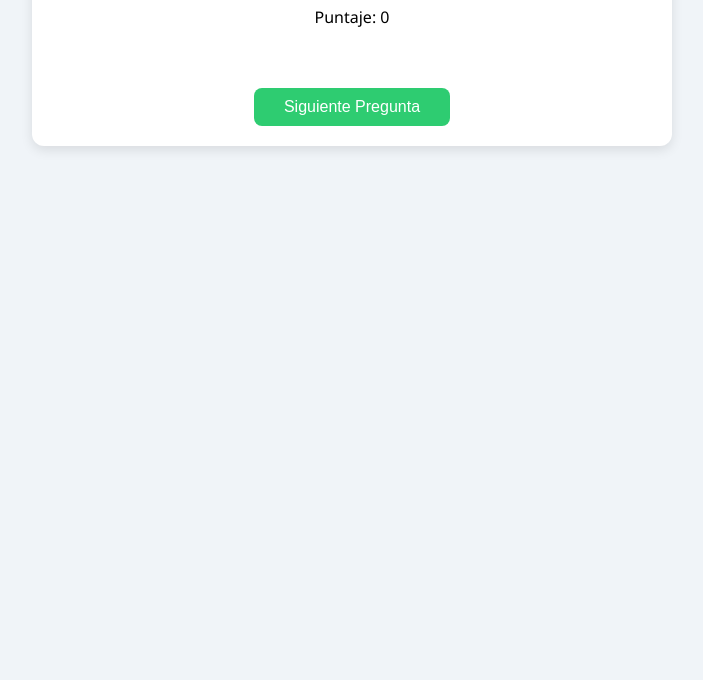
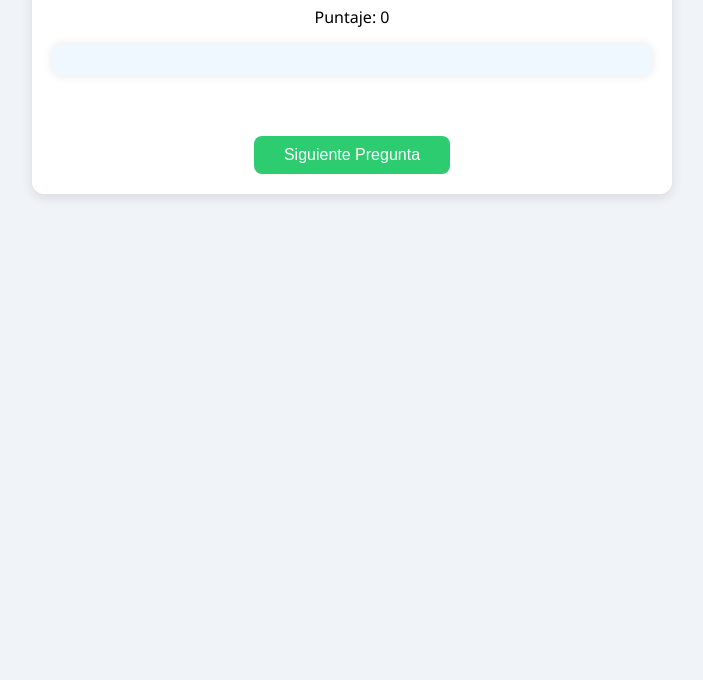
Before and after one commit to MariaJulianaAguero/Aguero-Juliana--TP-Integrador, a website: page public/index.html in a window 1280 px wide. Shown: the part 120-800 px from the top of the page, without its empty margins (288-991 px from the left). Drawn offline with Linux system fonts and the light colour scheme; no server answers.

```diff
--- a/public/estilo.css
+++ b/public/estilo.css
@@ -81,3 +81,12 @@
   #siguiente:hover {
     background: #27ae60;
   }
+
+  #pregunta {
+    background-color: #f0f8ff;
+    padding: 1rem;
+    border-radius: 10px;
+    box-shadow: 0 0 10px rgba(0,0,0,0.1);
+    font-size: 1.1rem;
+    line-height: 1.6;
+  }
```
Also changed, not shown: package.json (added, +15 -0 lines), server.js (added, +20 -0 lines), 1 other file.
